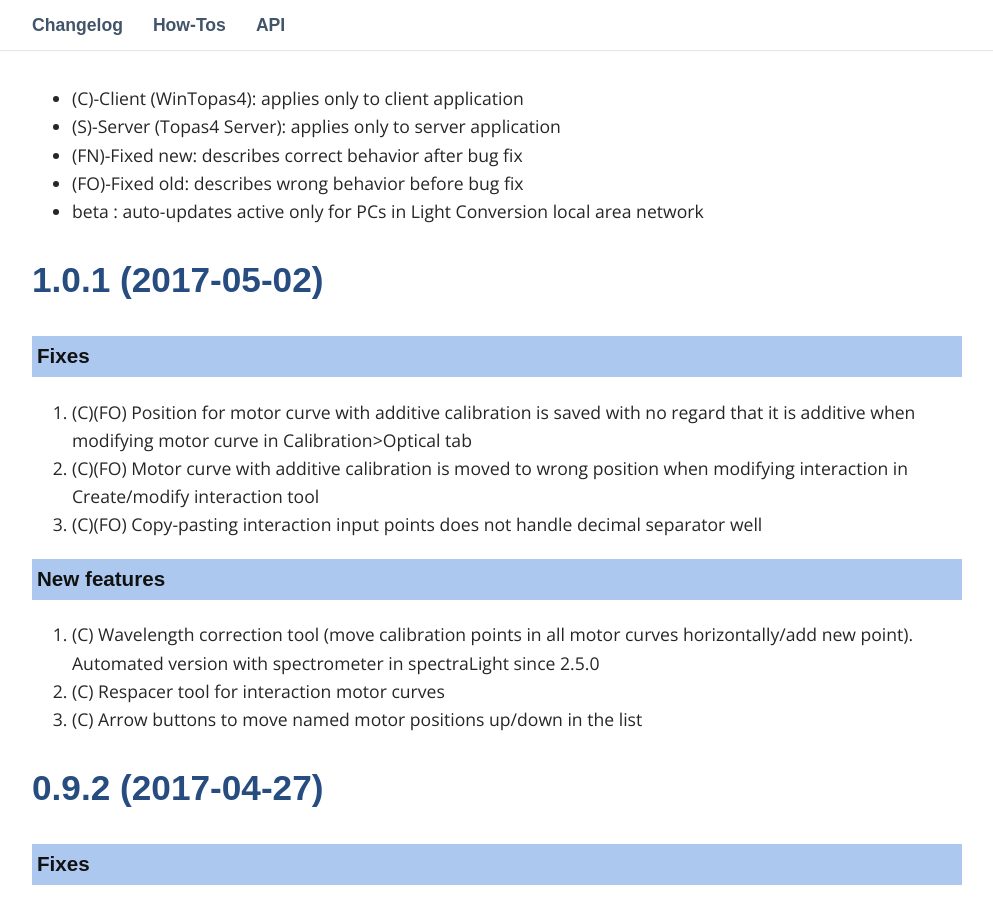
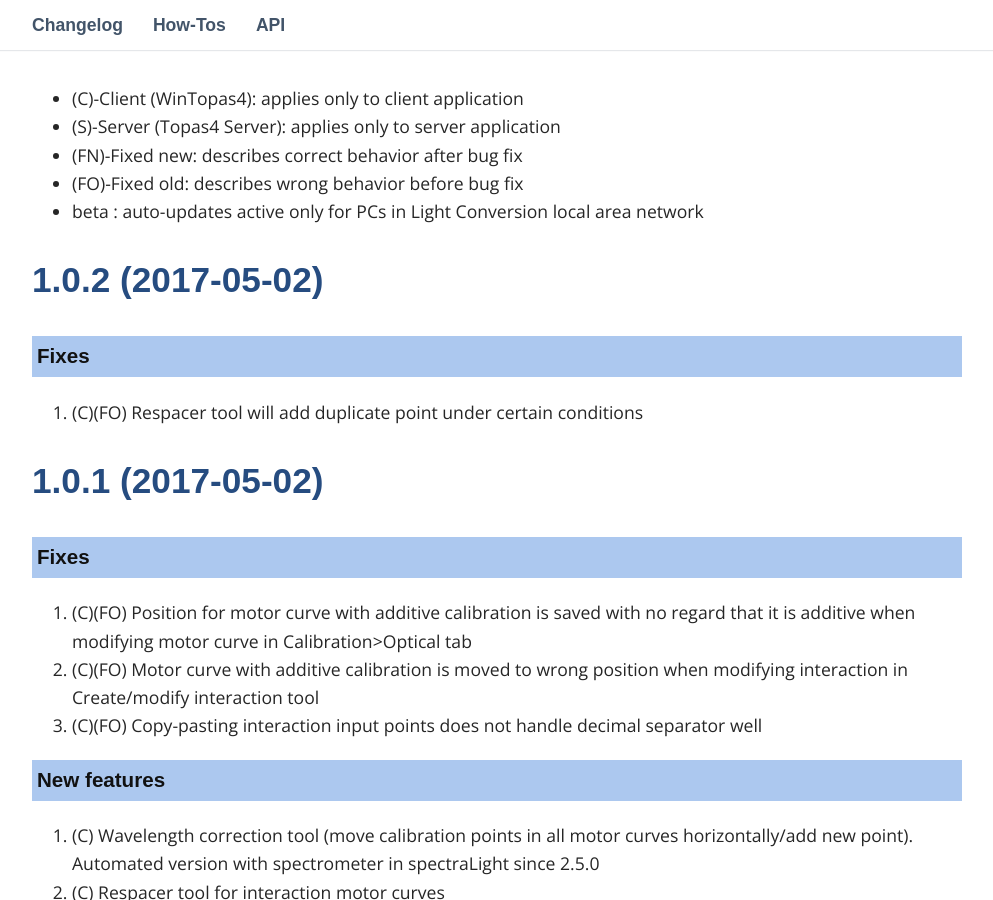
Before and after one commit to DomasM/Topas4InfoTemp00, a Jekyll site: the page built from _pages/03_changelog.md, in a window 1280 px wide and 900 px high, scrolled down 469 px. Shown: the whole window, without its empty margins (143-1136 px from the left). Built offline with Jekyll 4.4.1, drawn with Linux system fonts in a browser that asks for light colours; some web fonts are replaced; comment, search, counter and statistics services are not loaded.

Commit message:
1.0.2 release

```diff
--- a/_pages/03_changelog.md
+++ b/_pages/03_changelog.md
@@ -16,6 +16,14 @@
 * (FN)-Fixed new: describes correct behavior after bug fix
 * (FO)-Fixed old: describes wrong behavior before bug fix
 * beta : auto-updates active only for PCs in Light Conversion local area network
+
+
+## 1.0.2 (2017-05-02)
+
+### Fixes
+
+1. (C)(FO) Respacer tool will add duplicate point under certain conditions
+
 
 
 ## 1.0.1 (2017-05-02)
```
